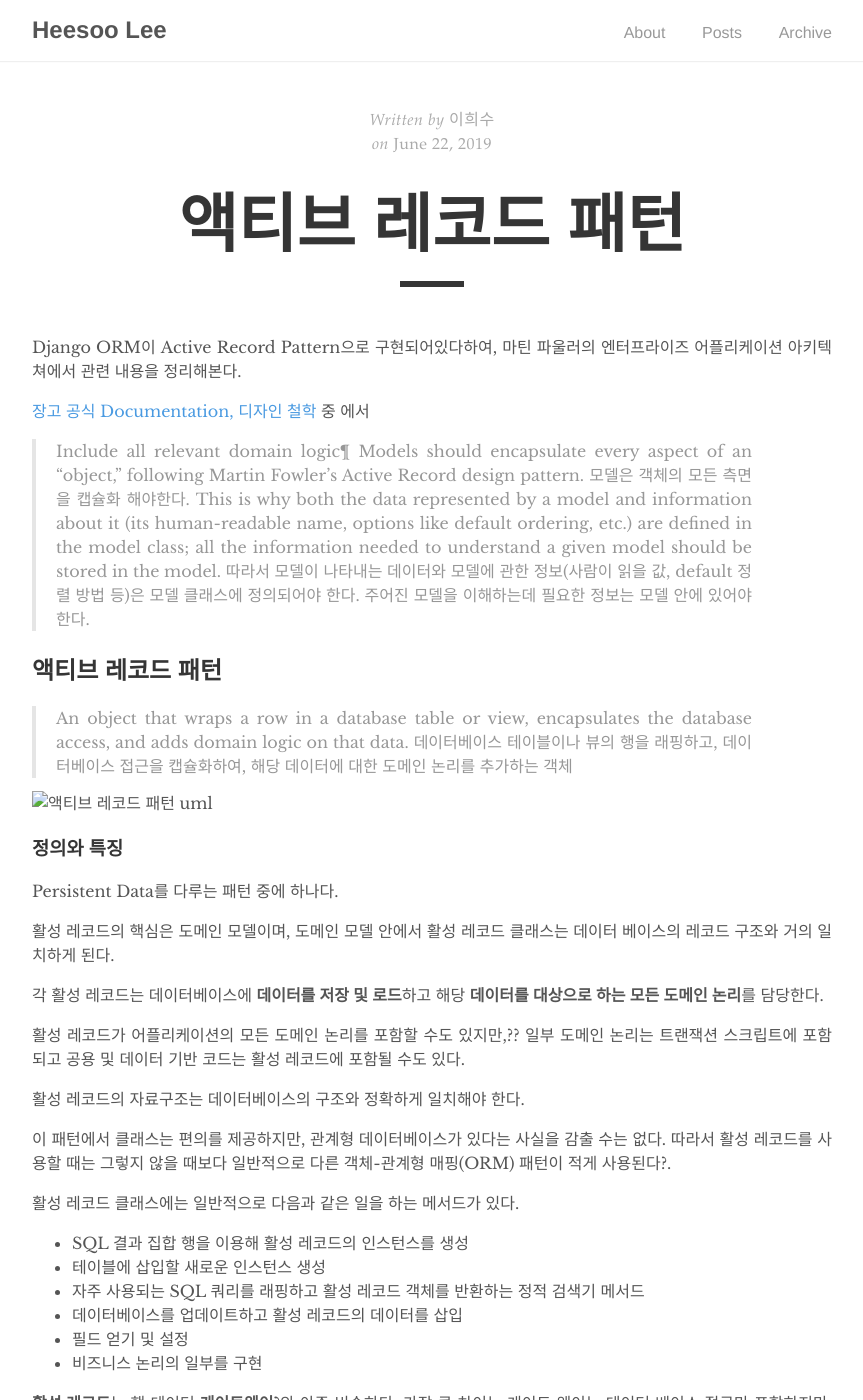
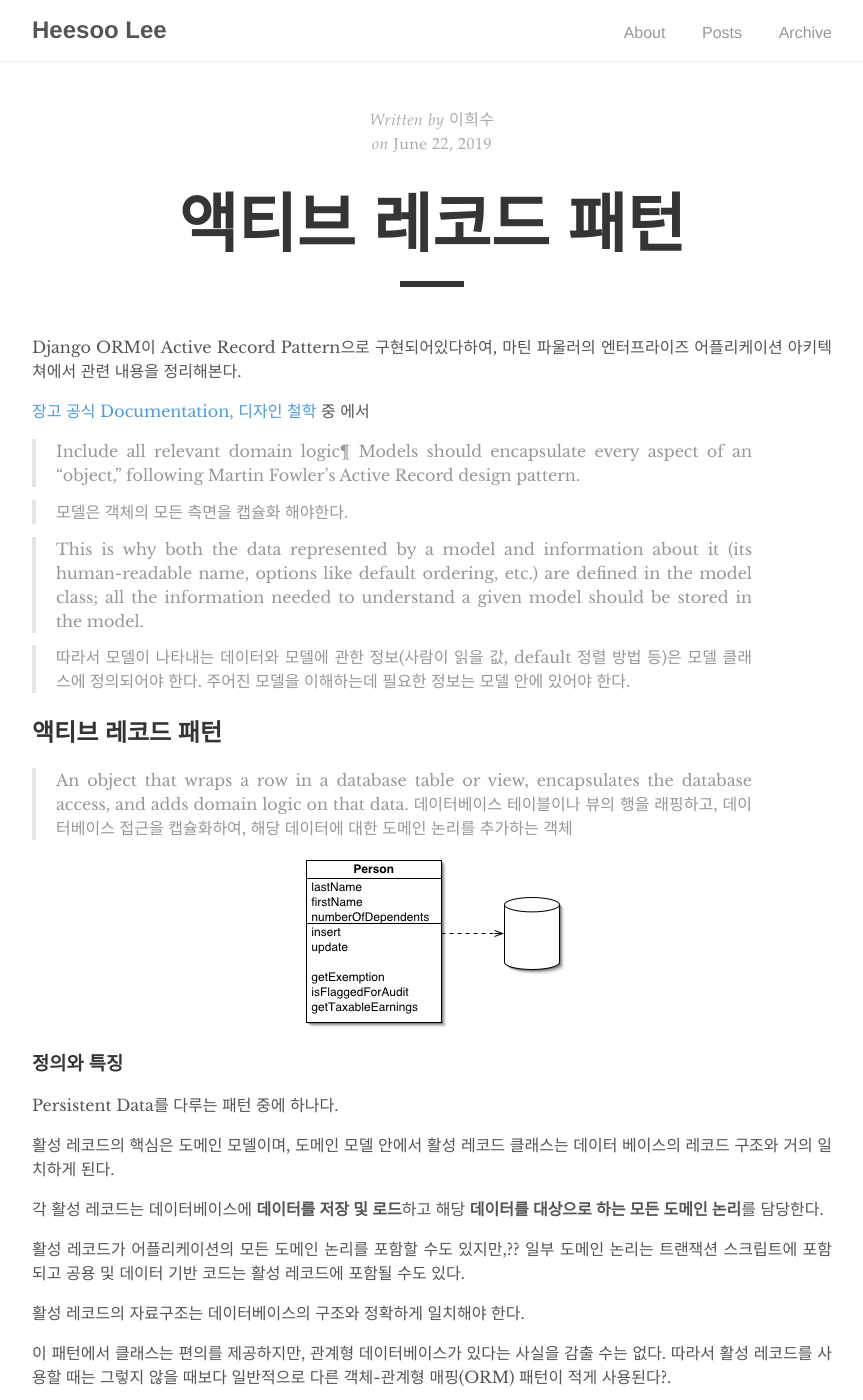
Before and after one commit to hs-glenn-lee/hs-glenn-lee.github.io, a Jekyll site: the page built from _posts/2019-06-22-active-record_pattern.md, in a window 1280 px wide and 1400 px high. Shown: the whole window, without its empty margins (208-1071 px from the left). Built offline with Jekyll 4.4.1, drawn with Linux system fonts in a browser that asks for light colours; part of the change alters nothing that is shown; some of the changed text lies outside the part shown.

Commit message:
active record pattern post fix

````diff
--- a/_posts/2019-06-22-active-record_pattern.md
+++ b/_posts/2019-06-22-active-record_pattern.md
@@ -10,8 +10,11 @@ Django ORM이 Active Record Pattern으로 구현되어있다하여, 마틴 파
 
 > Include all relevant domain logic¶
 Models should encapsulate every aspect of an “object,” following Martin Fowler’s Active Record design pattern.
+
 > 모델은 객체의 모든 측면을 캡슐화 해야한다.
+
 > This is why both the data represented by a model and information about it (its human-readable name, options like default ordering, etc.) are defined in the model class; all the information needed to understand a given model should be stored in the model.
+
 > 따라서 모델이 나타내는 데이터와 모델에 관한 정보(사람이 읽을 값, default 정렬 방법 등)은 모델 클래스에 정의되어야 한다. 주어진 모델을 이해하는데 필요한 정보는 모델 안에 있어야 한다.
 
 
@@ -19,8 +22,7 @@ Models should encapsulate every aspect of an “object,” following Martin Fowl
 > An object that wraps a row in a database table or view, encapsulates the database access, and adds domain logic on that data.
 > 데이터베이스 테이블이나 뷰의 행을 래핑하고, 데이터베이스 접근을 캡슐화하여, 해당 데이터에 대한 도메인 논리를 추가하는 객체
 
-![액티브 레코드 패턴 uml]({{site.url}}/assets/postimages/activeRecordSketch.gif )
-
+![액티브 레코드 패턴 uml]({{site.url}}/assets/post_images/activeRecordSketch.gif )
 
 
 ### 정의와 특징
@@ -60,7 +62,7 @@ Persistent Data를 다루는 패턴 중에 하나다.
 
 *궁금점1-2* 어떤것을 클래스 메소드에 정의하고, 어떤 것을 인스턴스 메소드에 정의 할까.
 
-예제 코드를 보고 추측한다.
+책 예제 코드를 보고 추측한다.
 ```text
 class Person...
     private static String findStatementString = "SELECT id, ... FROM people WHERE id = ?";
@@ -78,7 +80,7 @@ class Person...
 
 Django ORM에서 정적 검색기는 **Person.objects**에 할당된 **ModelManager**다. 클래스 변수 **objects** 에 할당 되므로 ModelManager는 위에서 처럼 다른 클래스로 분리된 활성 레코드 클래스의 클래스 메소드다.
 
-다음 에제 코드와 설명
+다음 책 에제 코드와 설명
 
 > 모든 비즈니스 논리(예: 공제액 계산)는 인물 클래스 자체에 포함된다. p.173
 ```text
````
